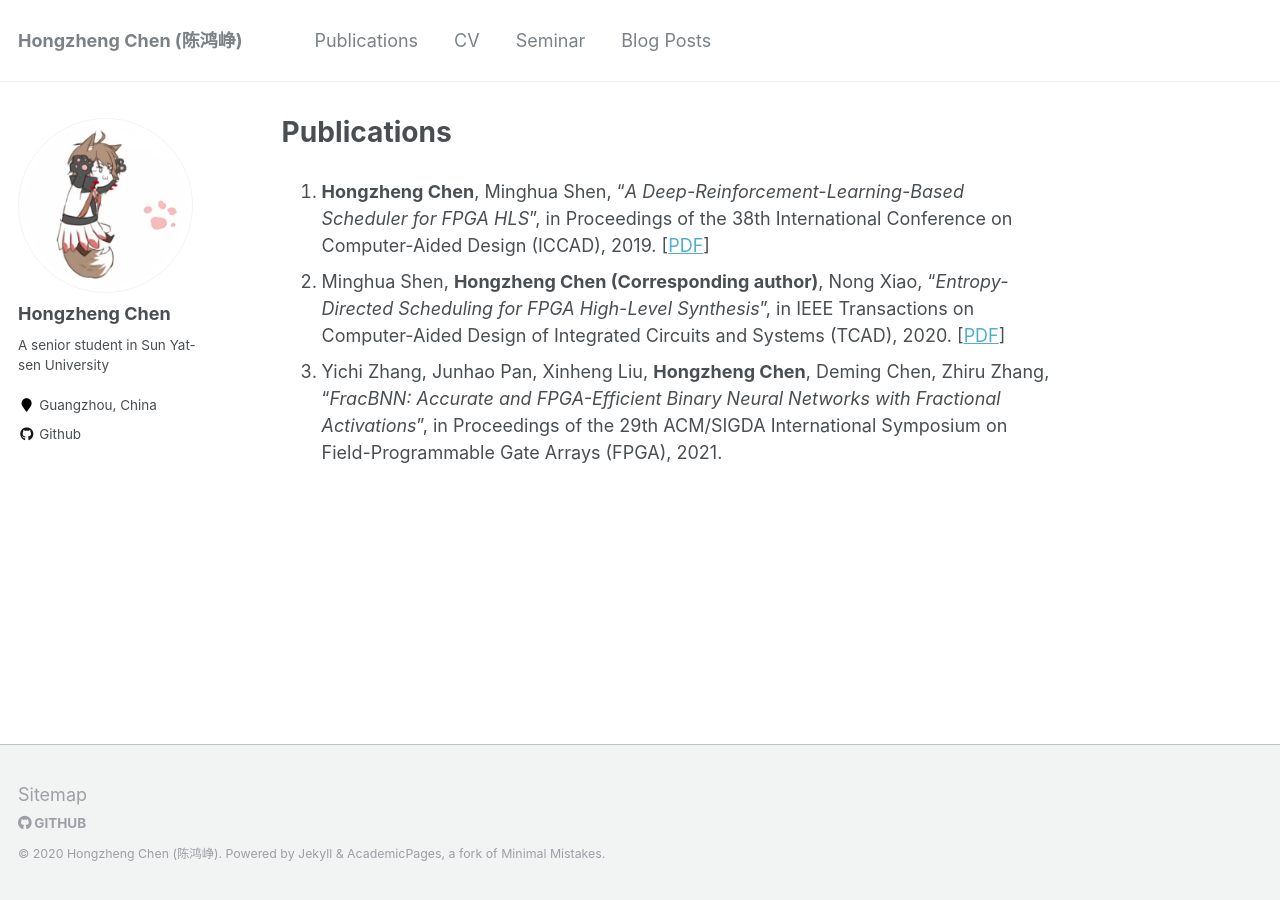
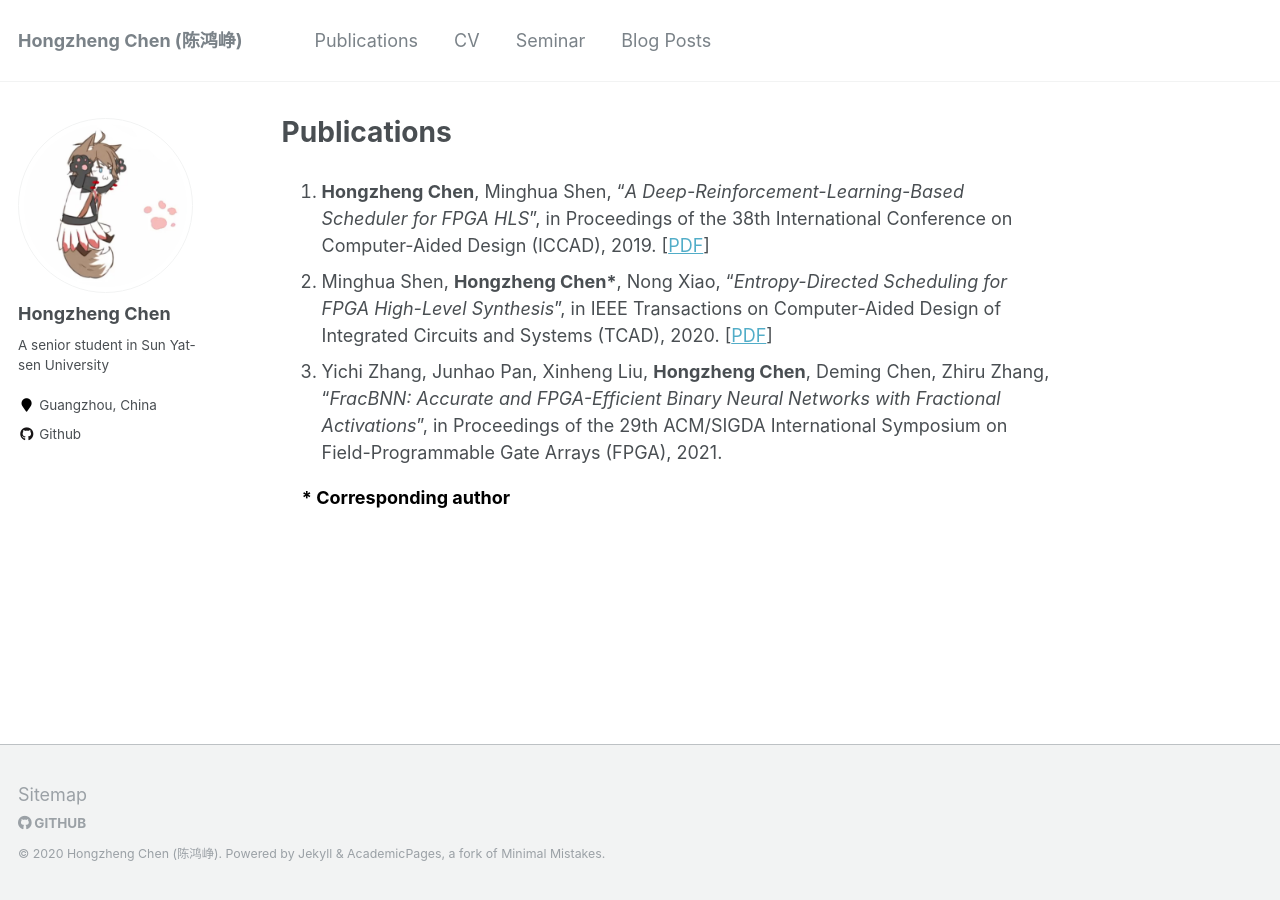
Before and after one commit to Ewenwan/chhzh123.github.io, a Jekyll site: the page built from _pages/publication.md, in a window 1280 px wide. Built offline with Jekyll 4.4.1, drawn with Linux system fonts in a browser that asks for light colours.

Commit message:
[about] Fix publication

```diff
--- a/_pages/publication.md
+++ b/_pages/publication.md
@@ -4,5 +4,7 @@
 ---
 
 1. **Hongzheng Chen**, Minghua Shen, "*A Deep-Reinforcement-Learning-Based Scheduler for FPGA HLS*", in Proceedings of the 38th International Conference on Computer-Aided Design (ICCAD), 2019. [[PDF](https://ieeexplore.ieee.org/document/8942126)]
-2. Minghua Shen, **Hongzheng Chen (Corresponding author)**, Nong Xiao, "*Entropy-Directed Scheduling for FPGA High-Level Synthesis*", in IEEE Transactions on Computer-Aided Design of Integrated Circuits and Systems (TCAD), 2020. [[PDF](https://ieeexplore.ieee.org/document/8823964)]
+2. Minghua Shen, **Hongzheng Chen\***, Nong Xiao, "*Entropy-Directed Scheduling for FPGA High-Level Synthesis*", in IEEE Transactions on Computer-Aided Design of Integrated Circuits and Systems (TCAD), 2020. [[PDF](https://ieeexplore.ieee.org/document/8823964)]
 3. Yichi Zhang, Junhao Pan, Xinheng Liu, **Hongzheng Chen**, Deming Chen, Zhiru Zhang, "*FracBNN: Accurate and FPGA-Efficient Binary Neural Networks with Fractional Activations*", in Proceedings of the 29th ACM/SIGDA International Symposium on Field-Programmable Gate Arrays (FPGA), 2021.
+
+&nbsp; &nbsp;&nbsp;<b><font color="black">* Corresponding author</font></b>
```
Also changed, not shown: _pages/about.md (+1 -1 lines).
